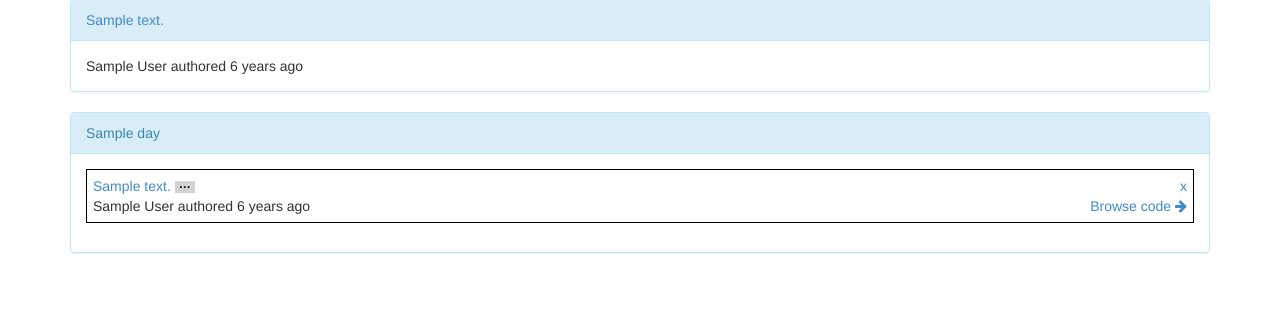
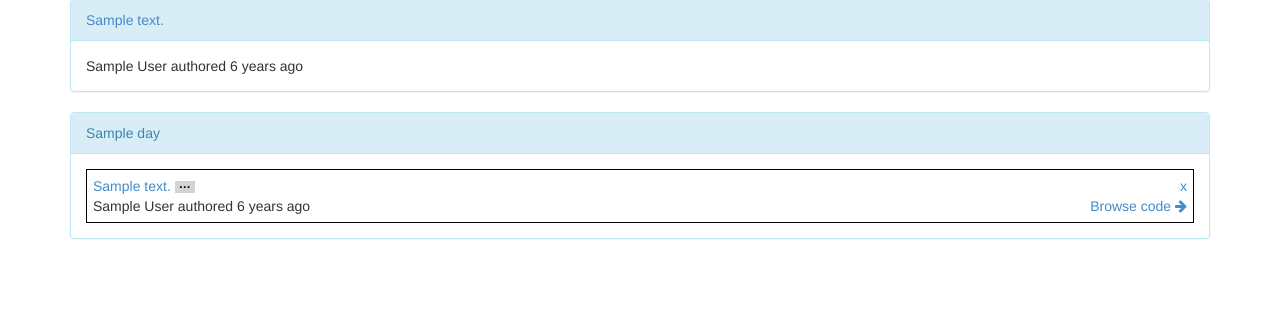
Before and after one commit to kevin-brown/gitview, a Django app: template gitview/repositories/templates/repositories/commits.html in a window 1280 px wide. Shown: the part 215-551 px from the top of the page. Run offline with Django 3.2, Linux system fonts and the light colour scheme; the template is opened without the code that fills it: most values are stand-ins (such as "Sample title", 1, 10 or a date in 2020).

Commit message:
Fixed a few commit bugs

```diff
--- a/gitview/repositories/files/views.py
+++ b/gitview/repositories/files/views.py
@@ -20,7 +20,10 @@ class TreeView(mixins.RepositoryMixin, mixins.TreeMixin,
 
         repo_heads = self.git_repository.heads
 
-        kwargs["commit"] = Commit(self.git_repository.commit(self.tree_name))
+        tree_commits = self.git_repository.iter_commits(rev=self.tree_name,
+                                                        paths=tree_path)
+
+        kwargs["commit"] = Commit(tree_commits.next())
 
         trees = []
 
--- a/gitview/repositories/templates/repositories/commits.html
+++ b/gitview/repositories/templates/repositories/commits.html
@@ -3,9 +3,12 @@
 {% block css %}
 {{ block.super }}
 <style type="text/css">
+.commit-panel-body {
+padding-bottom: 0;
+}
 .commit {
 border: 1px solid black;
-margin-bottom: 1em;
+margin-bottom: 15px;
 padding: 6px;
 }
 .commit-summary-more {
@@ -63,7 +66,7 @@ $commit.toggleClass("commit-open");
     <div class="panel-heading">
         {{ day }}
     </div>
-    <div class="panel-body">
+    <div class="panel-body commit-panel-body">
         {% for commit in commits_list %}
         <div class="commit">
             <div class="commit-hash pull-right">
```
